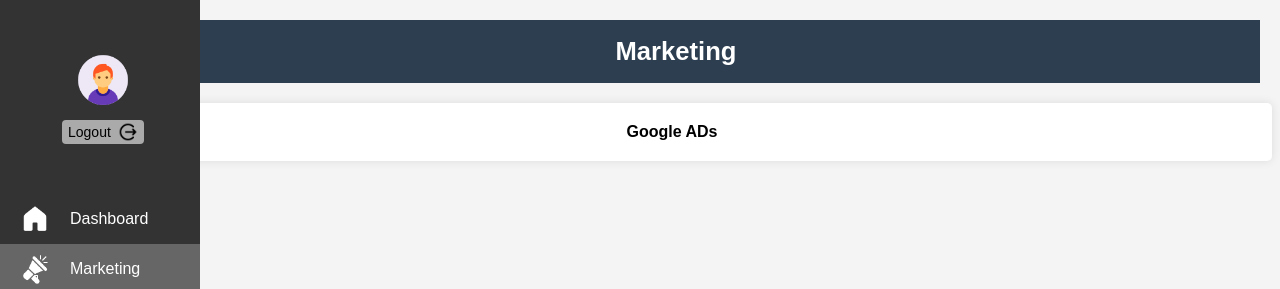
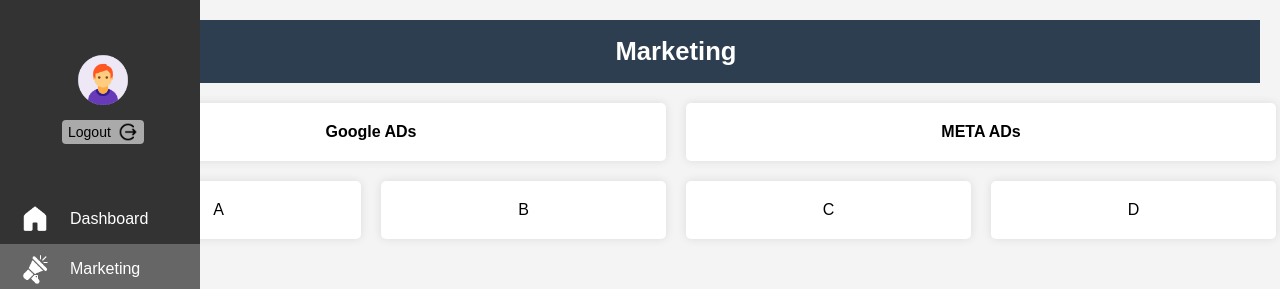
Before and after one commit to Jenny1611/CRM, a plain HTML site: page pages/marketing.html in a window 1280 px wide. Shown: the top 289 px of the page. Drawn offline with nearby package versions, Linux system fonts and the light colour scheme.

Commit message:
Quasi finito direi

```diff
--- a/pages/marketing.html
+++ b/pages/marketing.html
@@ -48,15 +48,25 @@
             </header>
         </div>
 
-        <main>
-            <div class="marketing-content">
-                <div class="marketing-widgets">
-                    <div class="widget google-ads">
-                        <span class="widget-title">Google ADs</span>
-                    </div>
+
+        <div class="marketing-content">
+            <div class="marketing-widgets">
+                <div class="widget google-ads">
+                    <span class="widget-title">Google ADs</span>
+                </div>
+
+                <div class="widget meta-ads">
+                    <span class="widget-title">META ADs</span>
                 </div>
             </div>
-        </main>
+
+            <div class="marketing-widgets">
+                <div class="widget">A</div>
+                <div class="widget">B</div>
+                <div class="widget">C</div>
+                <div class="widget">D</div>
+            </div>
+        </div>
 
     </div>
 
--- a/style.css
+++ b/style.css
@@ -35,6 +35,10 @@
     max-width: 1200px;
 }
 
+.marketing-content {
+    margin: auto;
+}
+
 .dashboard-widgets,
 .sales-widgets,
 .marketing-widgets {
@@ -48,6 +52,10 @@
     flex-direction: column;
 }
 
+.marketing-widgets {
+    flex-direction: row;
+}
+
 .widget {
     background-color: white;
     border-radius: 5px;
@@ -56,6 +64,10 @@
     text-align: center;
     flex: 1 1 calc(33.333% - 40px);
     box-sizing: border-box;
+}
+
+.marketing-widgets .widget {
+    flex: 1 1 calc(20% - 40px);
 }
 
 .sales-widget {
```
